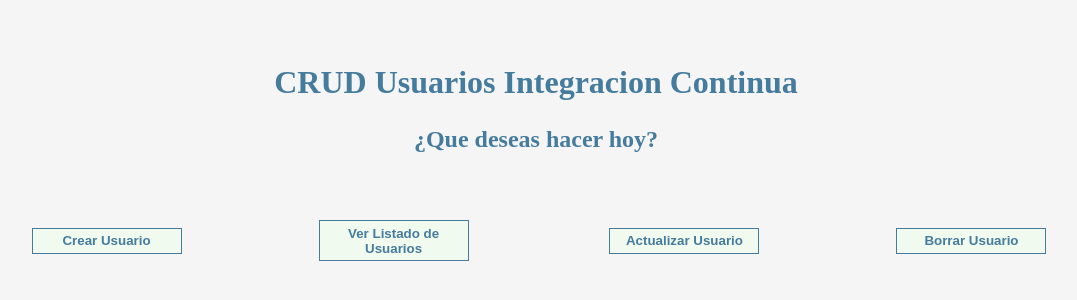
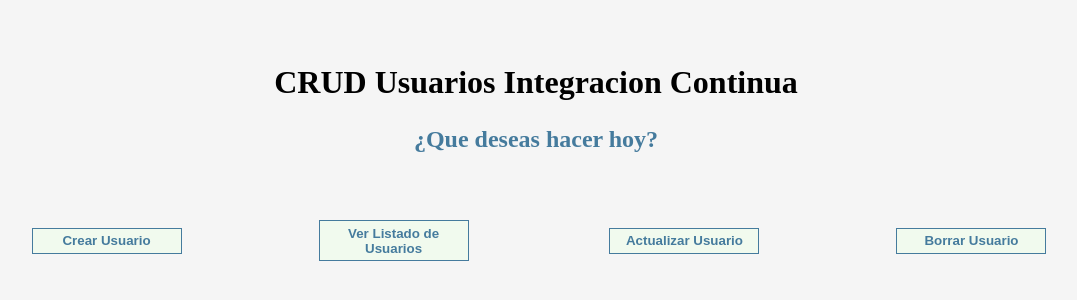
Before and after one commit to masilva07/integracion, a website: page src/public/index.html in a window 1280 px wide. Shown: the part 236-536 px from the top of the page, without its empty margins (104-1181 px from the left). Drawn offline with Linux system fonts and the light colour scheme.

Commit message:
Cambio Color H1

```diff
--- a/src/public/css/index.css
+++ b/src/public/css/index.css
@@ -16,7 +16,8 @@ body {
 }
 
 h1 {
-    color: #457b9d;
+    /* color: #457b9d; */
+    color: "red";
     text-align: center;
 }
 
```
